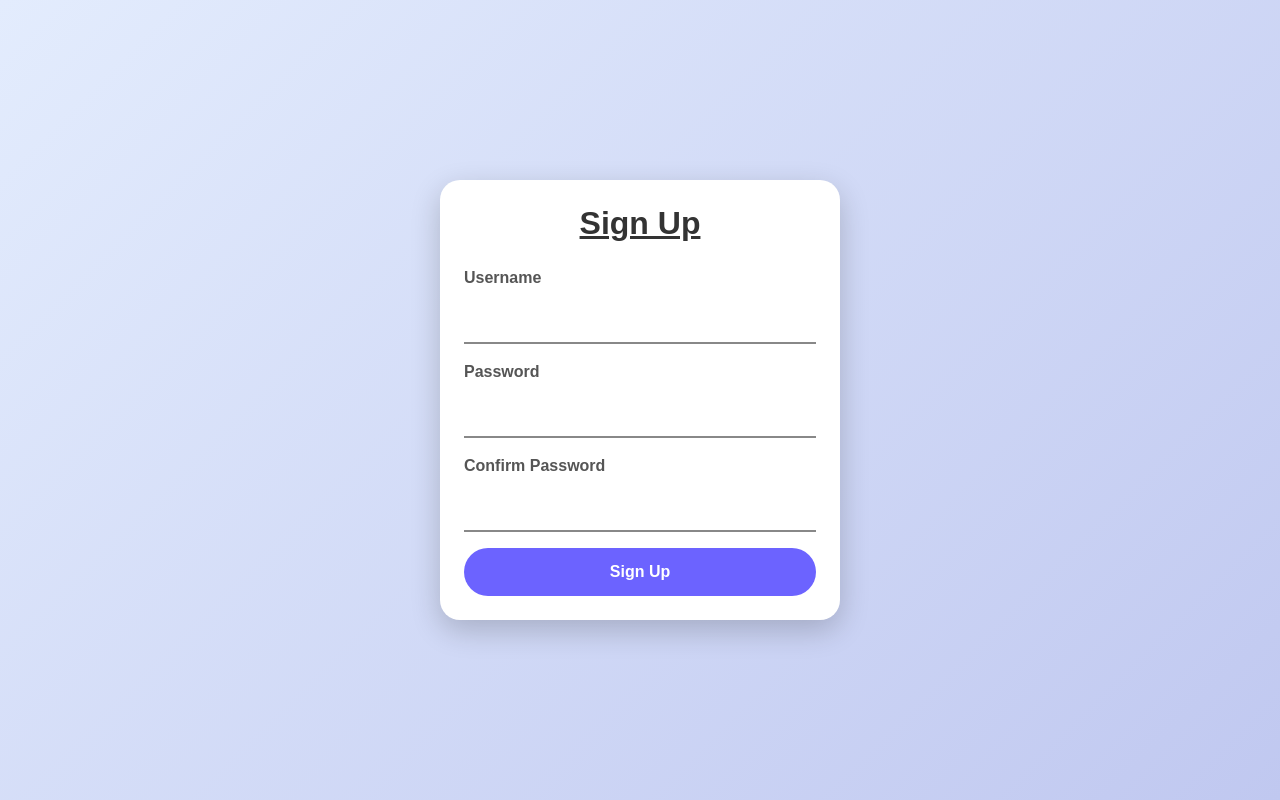
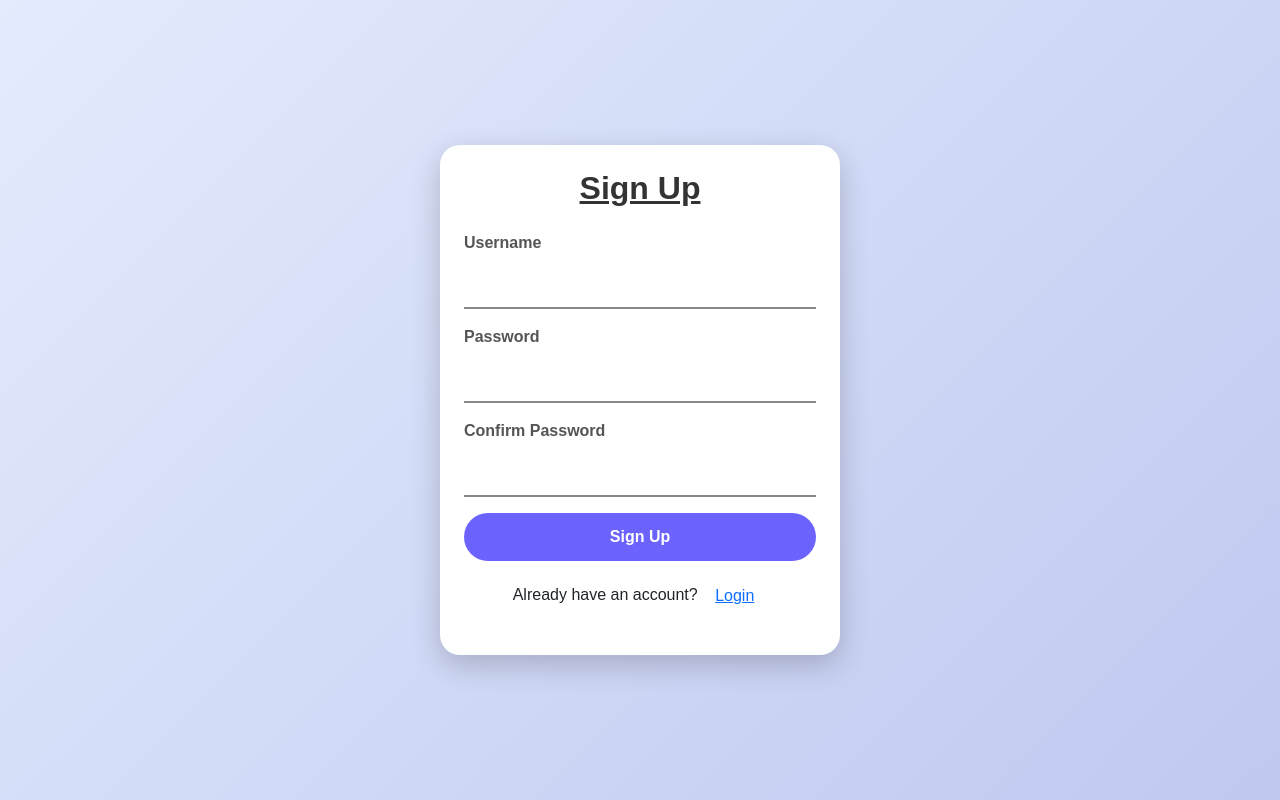
Before and after one commit to KaceyStarr/Hackaton2025, a Flask app: page /signup in a window 1280 px wide. Run offline with Flask 3, Linux system fonts and the light colour scheme.

Commit message:
Updated main signup and login html

```diff
--- a/main.py
+++ b/main.py
@@ -1,25 +1,3 @@
-# TO DO: finish up setting up the loan html, like, add more functions to it so it's more functional.
-# Finish up the HTMLs and the CSS stuff, navigation bars inbetween the logged in routes: credit, loan, budget etc.
-# make sure to not delete any of the JS that I set up in the login and register htmls, as well as the log-out functions.
-
-# Any questions regarding templating stuff:
-# https://jinja.palletsprojects.com/en/3.0.x/templates/#tests
-# https://www.geeksforgeeks.org/getting-started-with-jinja-template/
-# https://www.geeksforgeeks.org/templating-with-jinja2-in-flask/
-# {{ }} for expressions.
-# {# #} for comments (even multiline) inside the template.
-# {% %} for jinja statements (like loops, etc.)
-# I encourage you guys to learn templating as it's a great skill!
-
-# If you want to look into the database, download SQLite, great program to prototype websites that use databases
-# https://www.sqlite.org/index.html
-
-# If you guys just want to test out things inside some of the menus you can either load up the HTML by itself without hosting
-# or access the account listed below:
-# login:    alex
-# password: alex
-# You might notice that the passwords look all weird in the SQLite file, that's because of bcrypt.
-
 from flask import Flask, render_template, request, redirect, url_for, session
 import sqlite3
 import bcrypt
@@ -33,9 +11,10 @@ def db_connect():
     db.row_factory = sqlite3.Row
     return db
 
+
 @app.route("/")
 def root():
-    return redirect(url_for("signup"))  # Directs to signup page
+    return redirect(url_for("login"))  # Directs to signup page
 
 @app.route("/signup", methods=["GET", "POST"])
 def signup():
@@ -101,6 +80,7 @@ def login():
 
     return render_template("login.html", errors=errors)
 
+
 @app.route("/home")
 def home():
     if "user" not in session:
--- a/templates/signup.html
+++ b/templates/signup.html
@@ -8,7 +8,7 @@
     <link href="{{ url_for('static', filename='signup.css') }}" rel="stylesheet">
 </head>
 <body>
-    <div id="signupform">
+    <div id="signupform" class="container">
         <div class="card p-4">
             {% if errors %}
             <div class="alert alert-danger">
@@ -53,6 +53,10 @@
                     <button type="submit" class="btn btn-primary">Sign Up</button>
                 </div>
             </form>
+
+            <div class="text-center mt-3">
+                <p>Already have an account? <a href="{{ url_for('login') }}" class="btn btn-link">Login</a></p>
+            </div>
         </div>
     </div>
 
```
Also changed, not shown: templates/login.html (+6 -2 lines), expenses.sqlite.
